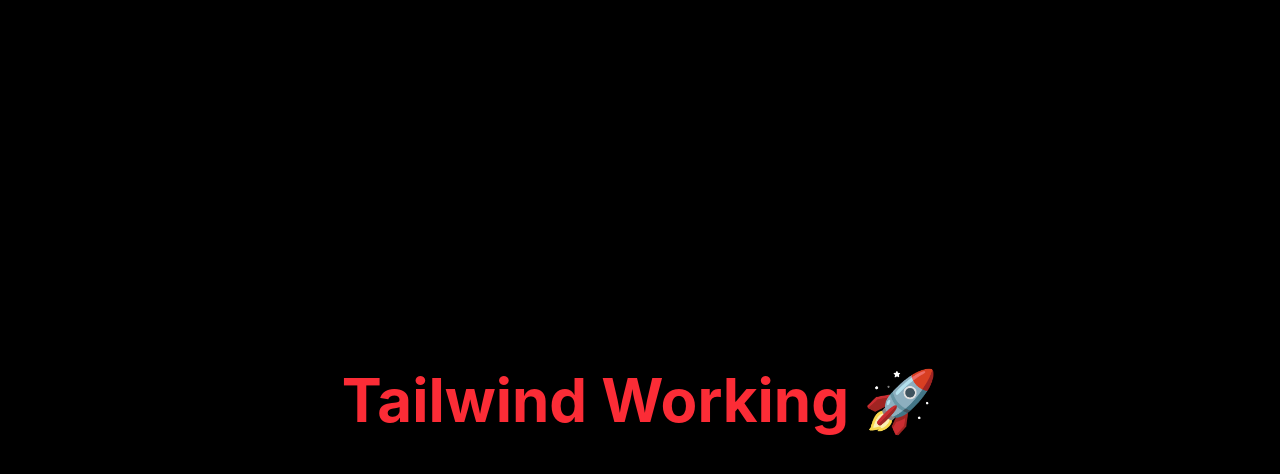
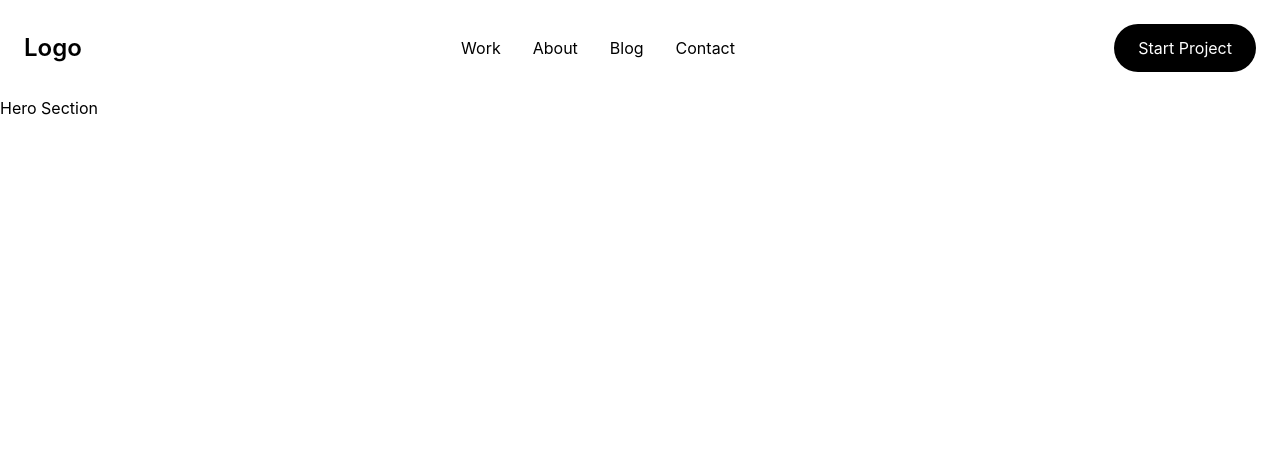
Before and after one commit to bhagwanshahay/subham-portfolio, a React (Vite) app: page / in a window 1280 px wide. Shown: the top 474 px of the page. Built offline with nearby package versions, Linux system fonts and the light colour scheme.

Commit message:
Build navbar layout

```diff
--- a/src/App.jsx
+++ b/src/App.jsx
@@ -1,10 +1,12 @@
+import Navbar from "./components/Navbar/Navbar";
+import Hero from "./sections/Hero/Hero";
+
 function App() {
   return (
-    <div className="bg-black text-white h-screen flex items-center justify-center">
-      <h1 className="text-6xl font-bold text-red-500">
-        Tailwind Working 🚀
-      </h1>
-    </div>
+    <main>
+      <Navbar />
+      <Hero />
+    </main>
   );
 }
 
--- /dev/null
+++ b/src/components/Navbar/Navbar.jsx
@@ -0,0 +1,53 @@
+function Navbar() {
+  return (
+    <nav className="w-full py-6">
+      <div className="max-w-7xl mx-auto px-6 flex items-center justify-between">
+
+        {/* Logo */}
+        <div className="text-2xl font-semibold cursor-pointer">
+          Logo
+        </div>
+
+        {/* Navigation */}
+        <ul className="flex items-center gap-8 list-none m-0 p-0">
+
+          <li className="cursor-pointer hover:text-gray-500 transition-colors duration-300">
+            Work
+          </li>
+
+          <li className="cursor-pointer hover:text-gray-500 transition-colors duration-300">
+            About
+          </li>
+
+          <li className="cursor-pointer hover:text-gray-500 transition-colors duration-300">
+            Blog
+          </li>
+
+          <li className="cursor-pointer hover:text-gray-500 transition-colors duration-300">
+            Contact
+          </li>
+
+        </ul>
+
+        {/* Button */}
+        <button
+          className="
+          bg-black
+          text-white
+          px-6
+          py-3
+          rounded-full
+          hover:bg-neutral-800
+          transition-all
+          duration-300
+          "
+        >
+          Start Project
+        </button>
+
+      </div>
+    </nav>
+  );
+}
+
+export default Navbar;
--- /dev/null
+++ b/src/sections/Hero/Hero.jsx
@@ -0,0 +1,9 @@
+function Hero() {
+  return (
+    <section>
+      Hero Section
+    </section>
+  );
+}
+
+export default Hero;
```
